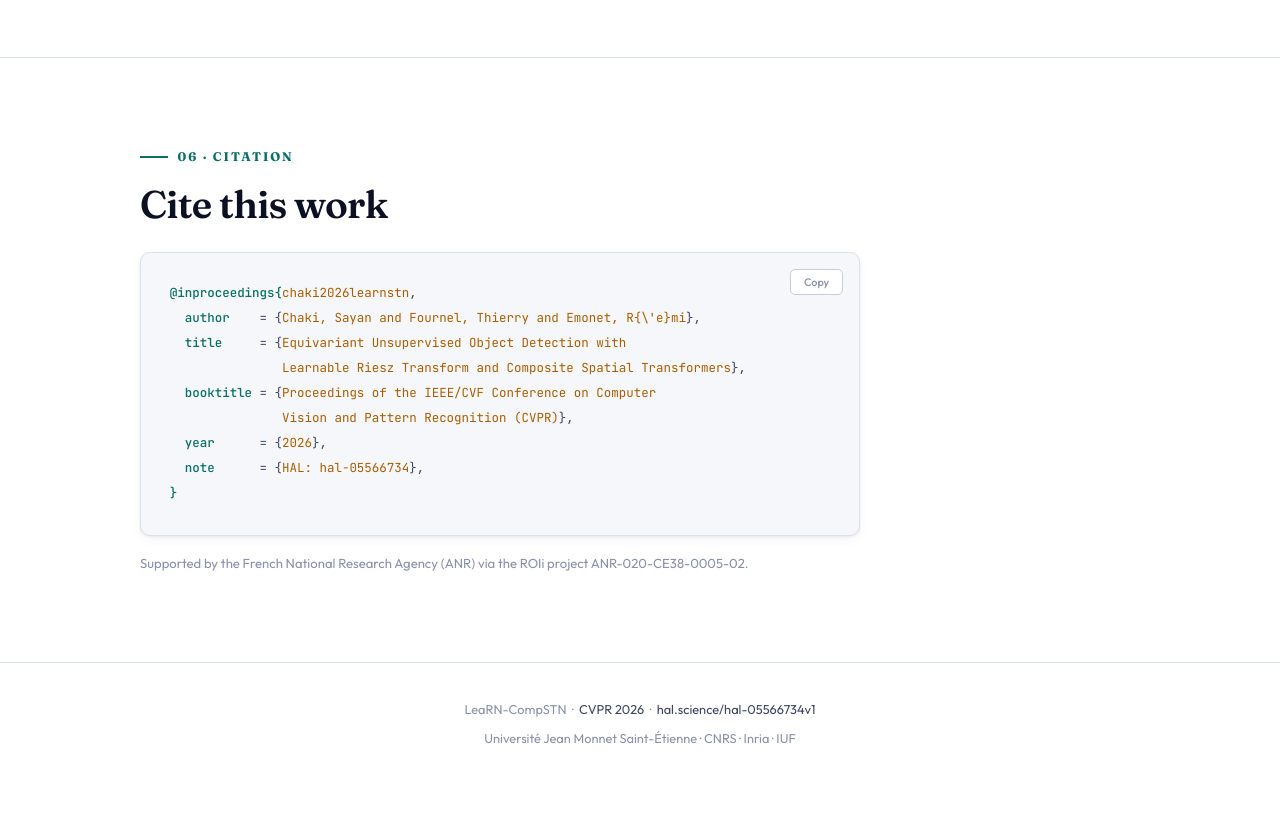
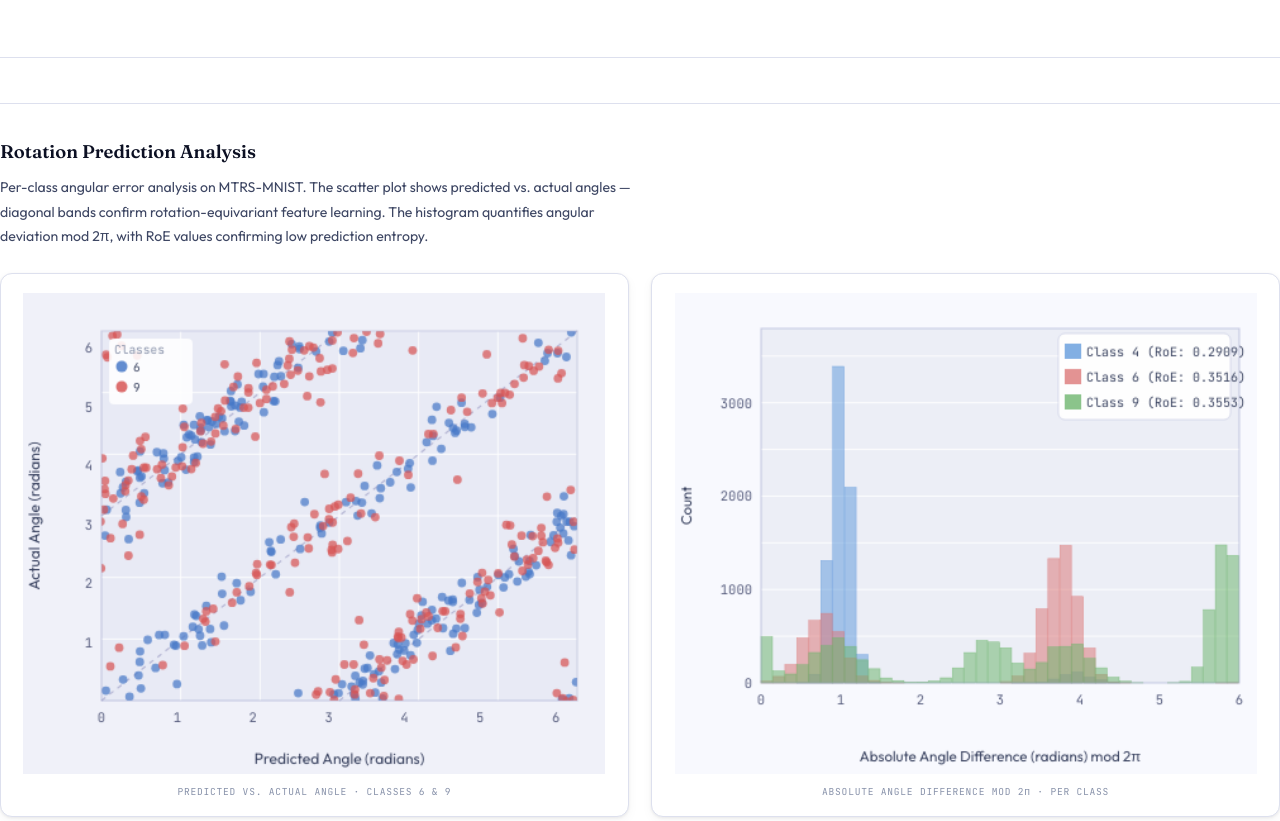
Before and after one commit to learn-compstn/learn-compstn.github.io, a plain HTML site: page index.html in a window 1280 px wide. Shown: the part 7660-8481 px from the top of the page. Before the commit the page ends 8445 px from the top, so only its background shows below. Drawn offline with Linux system fonts and the light colour scheme.

Commit message:
Update index.html

```diff
--- a/index.html
+++ b/index.html
@@ -910,6 +910,22 @@ footer a:hover{color:var(--green)}
 <div class="rule"></div>
 
 
+  <!-- ── Animated rotation analysis plots ── -->
+  <div class="q-plots reveal">
+    <div class="q-plot-title">Rotation Prediction Analysis</div>
+    <p class="q-plot-sub">Per-class angular error analysis on MTRS-MNIST. The scatter plot shows predicted vs. actual angles — diagonal bands confirm rotation-equivariant feature learning. The histogram quantifies angular deviation mod 2π, with RoE values confirming low prediction entropy.</p>
+    <div class="q-plot-grid">
+      <div class="q-plot-card">
+        <canvas id="cv-scatter" width="460" height="380"></canvas>
+        <div class="q-plot-card-lbl">Predicted vs. Actual Angle · Classes 6 &amp; 9</div>
+      </div>
+      <div class="q-plot-card">
+        <canvas id="cv-hist" width="460" height="380"></canvas>
+        <div class="q-plot-card-lbl">Absolute Angle Difference mod 2π · per class</div>
+      </div>
+    </div>
+  </div>
+</div>
 
 
 <!-- ────────────────── CITATION ────────────────── -->
```
